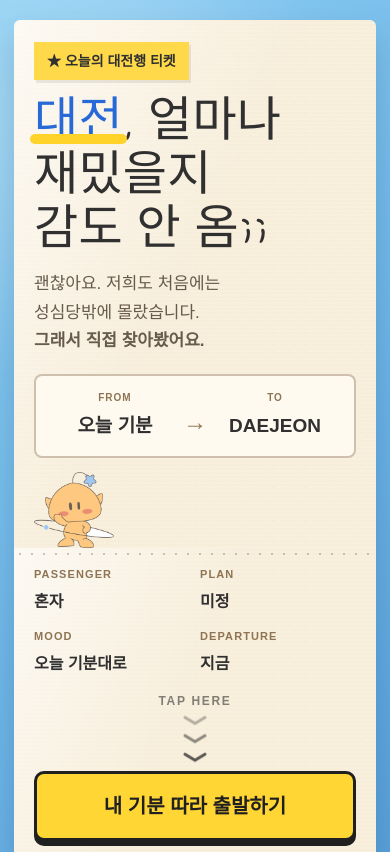
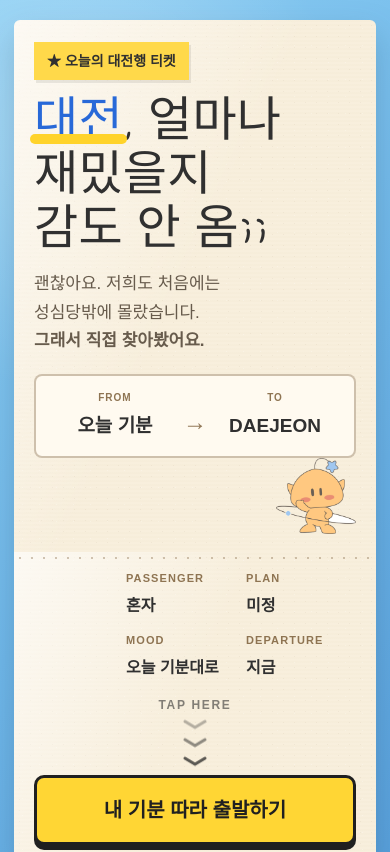
Before and after one commit to jjbb3239-pixel/daejeon-landing, a React (Vite) app in the folder extracted/: page / in a window 390 px wide. Shown: the top 852 px of the page. Built offline with nearby package versions, Linux system fonts and the light colour scheme; a web font is replaced by a local one.

Commit message:
Add files via upload

```diff
--- a/extracted/src/mobile-2a.css
+++ b/extracted/src/mobile-2a.css
@@ -53,14 +53,14 @@
   /* 본체와 스텁을 한 장의 종이로 붙인다 */
   .dj-page.dj-page .ticket-main{
     min-height:0;
-    padding:22px 20px 0;
+    padding:22px 20px 18px;
     border-radius:6px 6px 0 0;
     clip-path:none;
   }
 
   .dj-page.dj-page .ticket-stub{
     min-height:0;
-    padding:0 20px 20px;
+    padding:18px 20px 20px;
     border-radius:0 0 6px 6px;
     clip-path:none;
     text-align:center;
@@ -131,11 +131,20 @@
   }
 
   /* 꿈돌이는 흐름 안으로. 회전·왜곡 없음(가이드라인) */
+  .dj-page.dj-page .stub-top{
+    display:grid;
+    grid-template-columns:80px minmax(0,1fr);
+    align-items:end;
+    gap:12px;
+    text-align:left;
+  }
+
   .dj-page.dj-page .hero-kkumdori{
     position:static;
-    align-self:flex-start;
+    grid-column:1;
+    align-self:end;
     width:80px;
-    margin-top:14px;
+    margin:0;
   }
 
   .dj-page.dj-page .daejeon-stamp,
@@ -151,7 +160,8 @@
   }
 
   .dj-page.dj-page .ticket-info{
-    margin-top:18px;
+    grid-column:2;
+    margin-top:0;
     gap:14px 10px;
     justify-items:start;
     text-align:left;
@@ -634,8 +644,7 @@
     box-shadow:none;
   }
 
-  /* 탭한 순간에는 눌리는 반응이 있어야 한다 */
-  .dj-page.dj-page .quiz-choice:active{
+  /* 탭한 순간에는 눌리는 반응이 있어야 한다 */  .dj-page.dj-page .quiz-choice:active{
     background:#fff1ad;
     transform:translate(3px,3px);
     box-shadow:2px 3px 0 #303030;
@@ -649,3 +658,26 @@
     box-shadow:2px 3px 0 #303030;
   }
 }
+
+/* =========================================================
+   코스 페이지 진입 — 찢기 연출 대신 페이드인
+   QuizModal.tsx 에서 좁은 화면일 때 playTicketTear 를 건너뛰면
+   App.tsx 의 .page-enter 가 그대로 살아난다 (README 3번).
+   모바일에서는 조금 짧게, 살짝 올라오게.
+========================================================= */
+
+@media(max-width:620px){
+
+  .dj-page.page-enter{
+    animation:pageInMobile 420ms cubic-bezier(.22,.9,.28,1);
+  }
+
+  @keyframes pageInMobile{
+    from{ opacity:0; transform:translateY(10px); }
+    to{ opacity:1; transform:none; }
+  }
+}
+
+@media(max-width:620px) and (prefers-reduced-motion:reduce){
+  .dj-page.page-enter{ animation:none; }
+}
```
